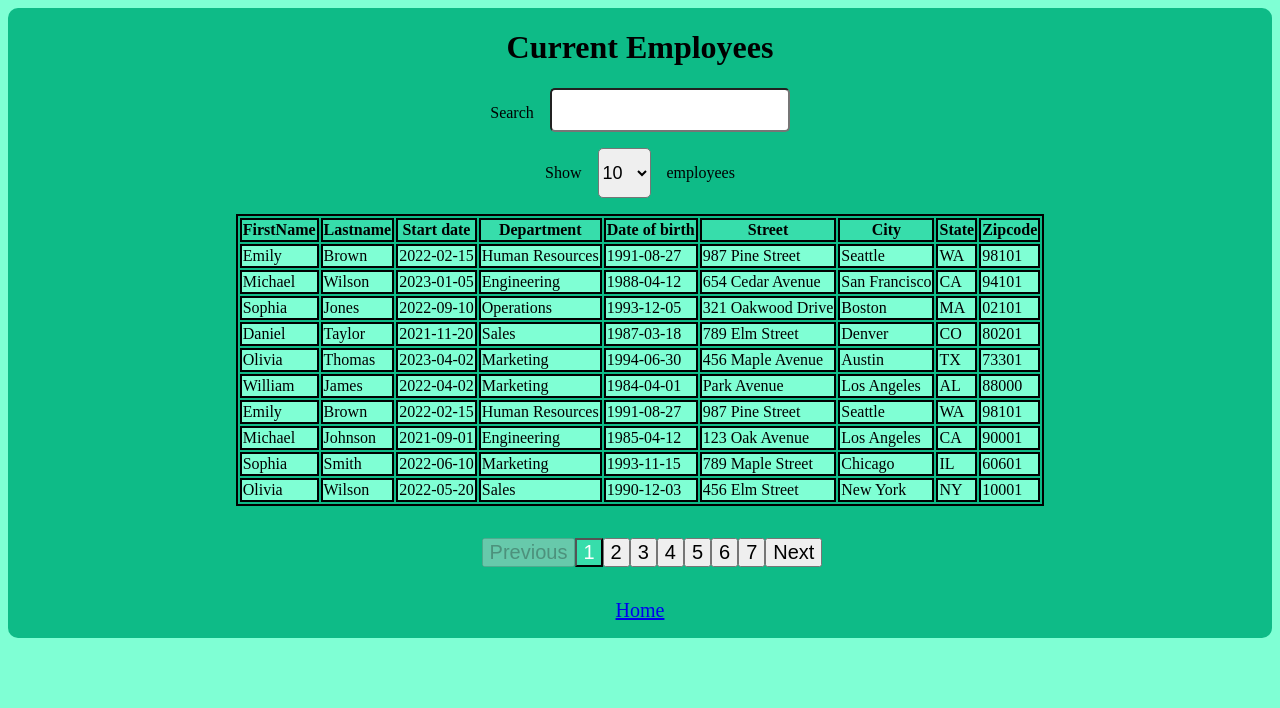
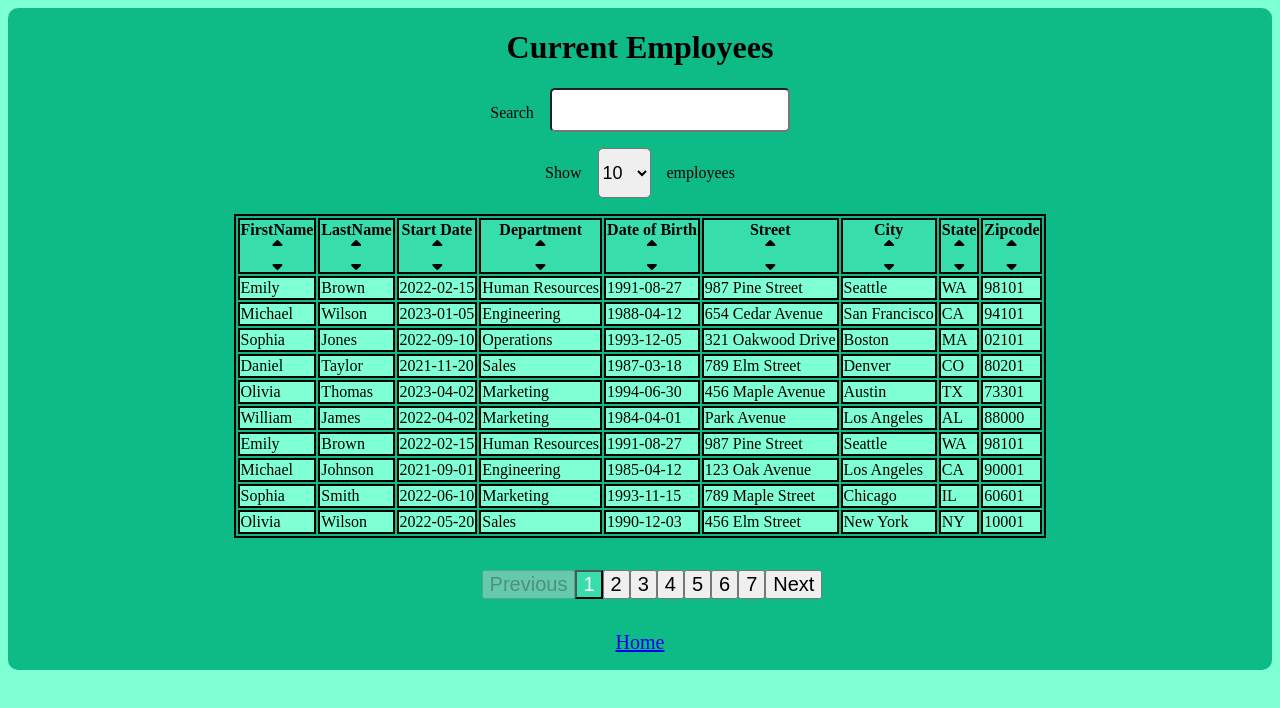
Before and after one commit to woengus/Faites-passer-une-librairie-jQuery-vers-React, a React (Create React App) app: page /Curentemployee in a window 1280 px wide. Shown: the top 708 px of the page. Built offline with nearby package versions, Linux system fonts and the light colour scheme.

Commit message:
wip filters

```diff
--- a/package.json
+++ b/package.json
@@ -6,6 +6,9 @@
     "@babel/plugin-proposal-private-property-in-object": "^7.21.11",
     "@emotion/react": "^11.11.1",
     "@emotion/styled": "^11.11.0",
+    "@fortawesome/fontawesome-svg-core": "^6.4.0",
+    "@fortawesome/free-solid-svg-icons": "^6.4.0",
+    "@fortawesome/react-fontawesome": "^0.2.0",
     "@mui/material": "^5.13.5",
     "@reduxjs/toolkit": "^1.9.5",
     "@testing-library/jest-dom": "^5.16.5",
--- a/src/pages/Curentemployee.js
+++ b/src/pages/Curentemployee.js
@@ -1,15 +1,19 @@
 import React, { useState } from "react";
 import { useSelector } from "react-redux";
+import { FontAwesomeIcon } from "@fortawesome/react-fontawesome";
+import { faSortUp, faSortDown } from "@fortawesome/free-solid-svg-icons";
 import Table from "../components/Table";
 import Pagination from "../components/Pagination";
 import EmployeeSearch from "../components/EmployeeSearch";
 
-const Curentemployee = () => {
+const CurrentEmployee = () => {
   const allEmployees = useSelector((state) => state.employee.employees);
   const [currentPage, setCurrentPage] = useState(1);
-  const [itemsPerPage, setItemsPerPage] = useState(10); // Nombre d'employés par page
+  const [itemsPerPage, setItemsPerPage] = useState(10);
   const [searchTerm, setSearchTerm] = useState("");
   const itemsPerPageOptions = [10, 25, 50, 100];
+  const [sortColumn, setSortColumn] = useState(null);
+  const [sortOrder, setSortOrder] = useState(null);
 
   const handlePageChange = (page) => {
     setCurrentPage(page);
@@ -17,13 +21,10 @@ const Curentemployee = () => {
 
   const handleItemsPerPageChange = (event) => {
     setItemsPerPage(parseInt(event.target.value));
-    setCurrentPage(1); // Réinitialiser la page sélectionnée lorsque le nombre d'éléments par page change
+    setCurrentPage(1);
   };
 
   const handleSearch = (term) => {
-    // console.log(term);
-    // setSearchTerm(term);
-    // setCurrentPage(1); // Réinitialiser la page sélectionnée lorsque la recherche change
     const employees = allEmployees.filter((employee) => {
       if (
         employee.firstName.toLowerCase().includes(term.toLowerCase()) ||
@@ -40,7 +41,32 @@ const Curentemployee = () => {
     setFilteredEmployees(employees);
   };
 
-  // Filtrer les employés en fonction du terme de recherche, uniquement lorsque le terme est défini
+  const handleSort = (columnName) => {
+    const order =
+      sortColumn === columnName
+        ? sortOrder === "asc"
+          ? "desc"
+          : "asc"
+        : "asc";
+    setSortColumn(columnName);
+    setSortOrder(order);
+
+    const sortedEmployees = [...filteredEmployees].sort((a, b) => {
+      const valueA = a[columnName].toLowerCase();
+      const valueB = b[columnName].toLowerCase();
+
+      if (valueA < valueB) {
+        return order === "asc" ? -1 : 1;
+      }
+      if (valueA > valueB) {
+        return order === "asc" ? 1 : -1;
+      }
+      return 0;
+    });
+
+    setFilteredEmployees(sortedEmployees);
+  };
+
   const [filteredEmployees, setFilteredEmployees] = useState(allEmployees);
 
   const indexOfLastItem = currentPage * itemsPerPage;
@@ -49,6 +75,50 @@ const Curentemployee = () => {
     indexOfFirstItem,
     indexOfLastItem
   );
+
+  const renderArrowIcon = (columnName) => {
+    if (sortColumn !== columnName) {
+      return (
+        <>
+          <div className="arrow-flex">
+            <FontAwesomeIcon icon={faSortUp} />
+            <FontAwesomeIcon icon={faSortDown} />
+          </div>
+        </>
+      );
+    }
+
+    if (sortOrder === "asc") {
+      return (
+        <>
+          <div className="arrow-flex">
+            <FontAwesomeIcon icon={faSortUp} color="green" />
+            <FontAwesomeIcon icon={faSortDown} />
+          </div>
+        </>
+      );
+    }
+
+    if (sortOrder === "desc") {
+      return (
+        <>
+          <div className="arrow-flex">
+            <FontAwesomeIcon icon={faSortUp} />
+            <FontAwesomeIcon icon={faSortDown} color="green" />
+          </div>
+        </>
+      );
+    }
+
+    return (
+      <>
+        <div className="arrow-flex">
+          <FontAwesomeIcon icon={faSortUp} />
+          <FontAwesomeIcon icon={faSortDown} />
+        </div>
+      </>
+    );
+  };
 
   return (
     <div>
@@ -71,7 +141,54 @@ const Curentemployee = () => {
           </select>
           <p>employees</p>
         </div>
-        <Table employees={currentItems} />
+        <table>
+          <thead>
+            <tr>
+              <th onClick={() => handleSort("firstName")}>
+                FirstName {renderArrowIcon("firstName")}
+              </th>
+              <th onClick={() => handleSort("lastName")}>
+                LastName {renderArrowIcon("lastName")}
+              </th>
+              <th onClick={() => handleSort("startDate")}>
+                Start Date {renderArrowIcon("startDate")}
+              </th>
+              <th onClick={() => handleSort("department")}>
+                Department {renderArrowIcon("department")}
+              </th>
+              <th onClick={() => handleSort("dateOfBirth")}>
+                Date of Birth {renderArrowIcon("dateOfBirth")}
+              </th>
+              <th onClick={() => handleSort("street")}>
+                Street {renderArrowIcon("street")}
+              </th>
+              <th onClick={() => handleSort("city")}>
+                City {renderArrowIcon("city")}
+              </th>
+              <th onClick={() => handleSort("state")}>
+                State {renderArrowIcon("state")}
+              </th>
+              <th onClick={() => handleSort("zipcode")}>
+                Zipcode {renderArrowIcon("zipcode")}
+              </th>
+            </tr>
+          </thead>
+          <tbody>
+            {currentItems.map((employee) => (
+              <tr key={employee.id}>
+                <td>{employee.firstName}</td>
+                <td>{employee.lastName}</td>
+                <td>{employee.startDate}</td>
+                <td>{employee.department}</td>
+                <td>{employee.dateOfBirth}</td>
+                <td>{employee.street}</td>
+                <td>{employee.city}</td>
+                <td>{employee.state}</td>
+                <td>{employee.zipCode}</td>
+              </tr>
+            ))}
+          </tbody>
+        </table>
         <Pagination
           totalItems={filteredEmployees.length}
           itemsPerPage={itemsPerPage}
@@ -84,4 +201,4 @@ const Curentemployee = () => {
   );
 };
 
-export default Curentemployee;
+export default CurrentEmployee;
--- a/src/styles/main.scss
+++ b/src/styles/main.scss
@@ -138,3 +138,8 @@ table, th, td {
         }
     }
   }
+ .arrow-flex {
+    display: flex;
+    flex-direction: column;
+    flex-wrap: nowrap;
+ }
```
Also changed, not shown: 1 other file (tests, documents, lock files or other folders).
